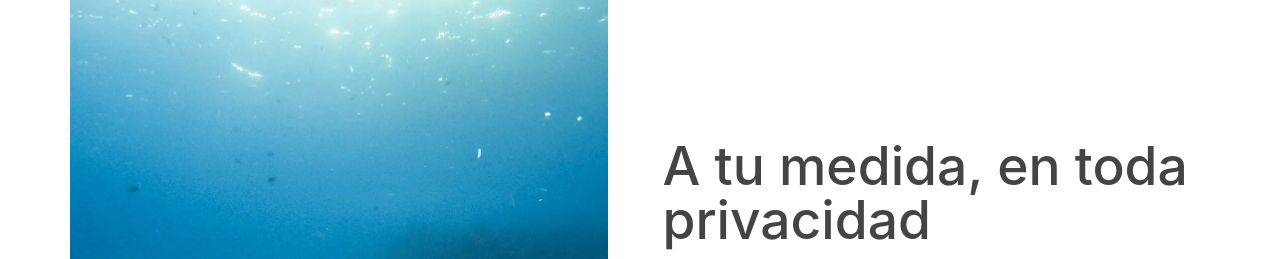
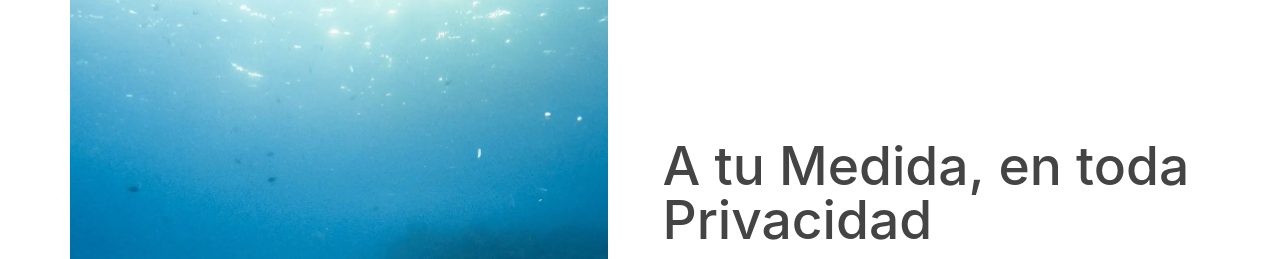
Before and after one commit to alblooms/alblooms.github.io, a plain HTML site: page es/index.html in a window 1280 px wide. Shown: the part 4143-4402 px from the top of the page. Drawn offline with Linux system fonts and the light colour scheme.

Commit message:
Capitalization

```diff
--- a/es/index.html
+++ b/es/index.html
@@ -203,7 +203,7 @@
 
         <section>
           <h2>
-            A tu medida, en toda privacidad
+            A tu Medida, en toda Privacidad
           </h2>
           <p>
             Cada acción que realizas utilizando Alblooms permanece tan privada como sea posible.
```
Also changed, not shown: fr/index.html (+1 -1 lines).
